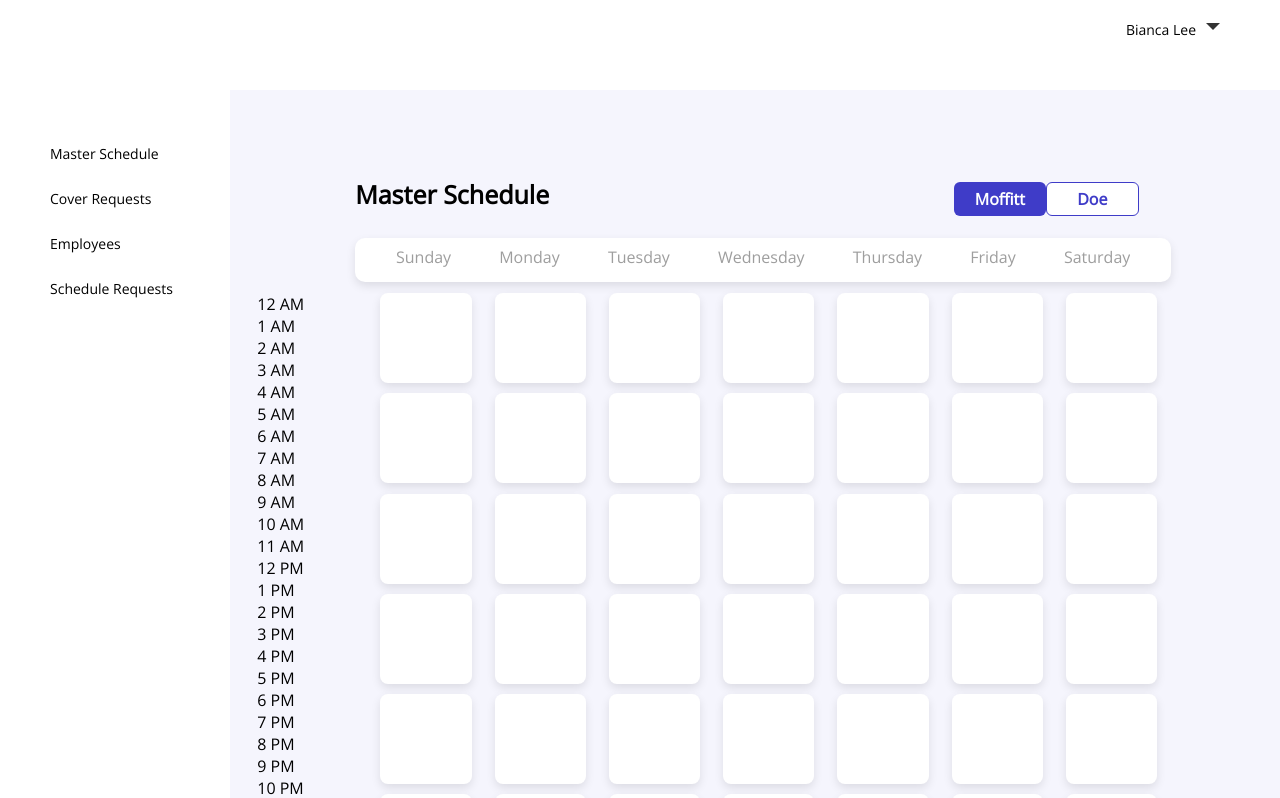
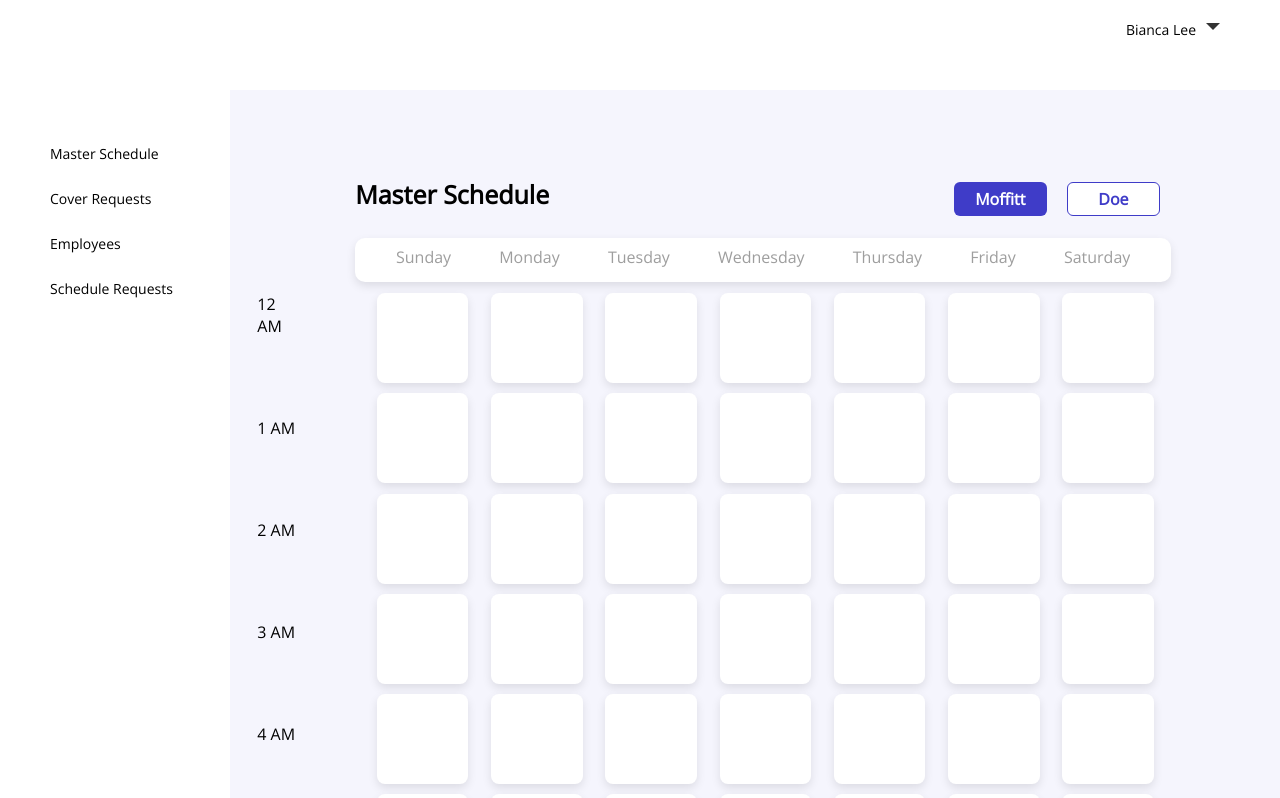
Before and after one commit to codebase-berkeley/moffitt-scheduler, a React (Create React App) app in the folder client/: page /masterschedule in a window 1280 px wide. Shown: the top 798 px of the page. Built offline with nearby package versions, Linux system fonts and the light colour scheme; no server answers.

Commit message:
master schedule now with times

```diff
--- a/client/src/components/MasterSchedule/MSRenderer.css
+++ b/client/src/components/MasterSchedule/MSRenderer.css
@@ -46,9 +46,9 @@
 
 .buttons {
   display: flex;
-  justify-content: flex-end;
+  /* justify-content: space-between; */
   margin-left: 70%;
-  margin-right: 13%;
+  margin-right: 100px;
   padding-bottom: 2%;
 }
 
@@ -114,3 +114,19 @@
   margin-left: 7%;
   flex-direction: row;
 }
+.moffittButton {
+  margin-right: 20px;
+}
+.moffittButton:focus {
+  outline: 0;
+}
+.doeButton {
+  margin-right: 20px;
+}
+.doeButton:focus {
+  outline: 0;
+}
+
+.hour {
+  margin-bottom: 80px;
+}
--- a/client/src/components/MasterSchedule/MSRenderer.js
+++ b/client/src/components/MasterSchedule/MSRenderer.js
@@ -66,30 +66,30 @@ export default class MSRenderer extends React.Component {
         </div>
         <div className="boxesAndDates">
           <div className="hours">
-            <div className="12am">12 AM</div>
-            <div className="1am">1 AM</div>
-            <div className="2am">2 AM</div>
-            <div className="3am">3 AM</div>
-            <div className="4am">4 AM</div>
-            <div className="5am">5 AM</div>
-            <div className="6am">6 AM</div>
-            <div className="7am">7 AM</div>
-            <div className="8am">8 AM</div>
-            <div className="9am">9 AM</div>
-            <div className="10am">10 AM</div>
-            <div className="11am">11 AM</div>
-            <div className="12pm">12 PM</div>
-            <div className="1pm">1 PM</div>
-            <div className="2pm">2 PM</div>
-            <div className="3pm">3 PM</div>
-            <div className="4pm">4 PM</div>
-            <div className="5pm">5 PM</div>
-            <div className="6pm">6 PM</div>
-            <div className="7pm">7 PM</div>
-            <div className="8pm">8 PM</div>
-            <div className="9pm">9 PM</div>
-            <div className="10pm">10 PM</div>
-            <div className="11pm">11 PM</div>
+            <div className="hour">12 AM</div>
+            <div className="hour">1 AM</div>
+            <div className="hour">2 AM</div>
+            <div className="hour">3 AM</div>
+            <div className="hour">4 AM</div>
+            <div className="hour">5 AM</div>
+            <div className="hour">6 AM</div>
+            <div className="hour">7 AM</div>
+            <div className="hour">8 AM</div>
+            <div className="hour">9 AM</div>
+            <div className="hour">10 AM</div>
+            <div className="hour">11 AM</div>
+            <div className="hour">12 PM</div>
+            <div className="hour">1 PM</div>
+            <div className="hour">2 PM</div>
+            <div className="hour">3 PM</div>
+            <div className="hour">4 PM</div>
+            <div className="hour">5 PM</div>
+            <div className="hour">6 PM</div>
+            <div className="hour">7 PM</div>
+            <div className="hour">8 PM</div>
+            <div className="hour">9 PM</div>
+            <div className="hour">10 PM</div>
+            <div className="hour">11 PM</div>
           </div>
           {pending}
         </div>
--- a/client/src/components/MasterSchedule/Moffitt.css
+++ b/client/src/components/MasterSchedule/Moffitt.css
@@ -33,12 +33,14 @@
   z-index: 1;
 }
 .hours {
-  /* width: 1%; */
+  width: 10%;
   display: flex;
   padding-left: 6%;
-  height: 1000%;
+  height: 2300px;
   flex-direction: column;
-  justify-content: space-evenly;
+  justify-content: space-between;
+  /* justify-content: start; */
+  /* padding-bottom: 10%; */
 }
 .boxesAndDates {
   display: flex;
```
